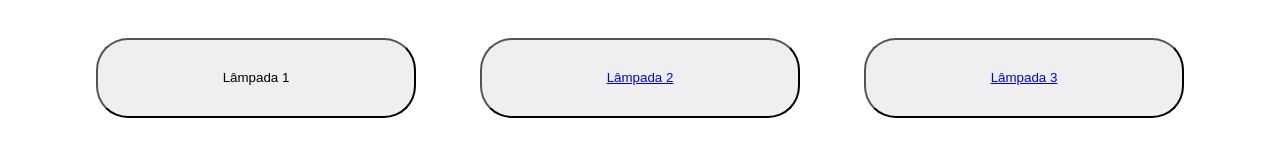
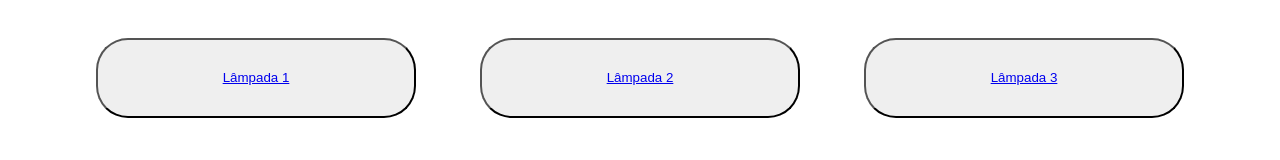
Before and after one commit to LucasMazur/homeAutomation, a Next.js app: page /1/1 in a window 1280 px wide. Shown: the part 172-332 px from the top of the page. Built offline with nearby package versions, Linux system fonts and the light colour scheme.

Commit message:
modificado requisição para ligar lampada 01

```diff
--- a/pages/[room]/[ip].jsx
+++ b/pages/[room]/[ip].jsx
@@ -7,17 +7,13 @@ export default () => {
     const router = useRouter()
     const ip = router.query.ip
 
-    const turnTheLight = () => {
-        fetch(`http://${ip}/saida01`)
-    }
-
     return (
         <div className="comodo">
             <header>
             <h1>{router.query.room}</h1>
             </header>
             <div className="buttonsContainer">
-                <button> <a target="_blank" onClick={turnTheLight}>Lâmpada 1</a> </button>
+                <button> <a target="_blank" href={`http://${ip}/saida01`}>Lâmpada 1</a> </button>
                 <button> <a target="_blank" href={`http://${ip}/saida02`}>Lâmpada 2</a> </button>
                 <button> <a target="_blank" href={`http://${ip}/saida03`}>Lâmpada 3</a> </button>
             </div>
```
